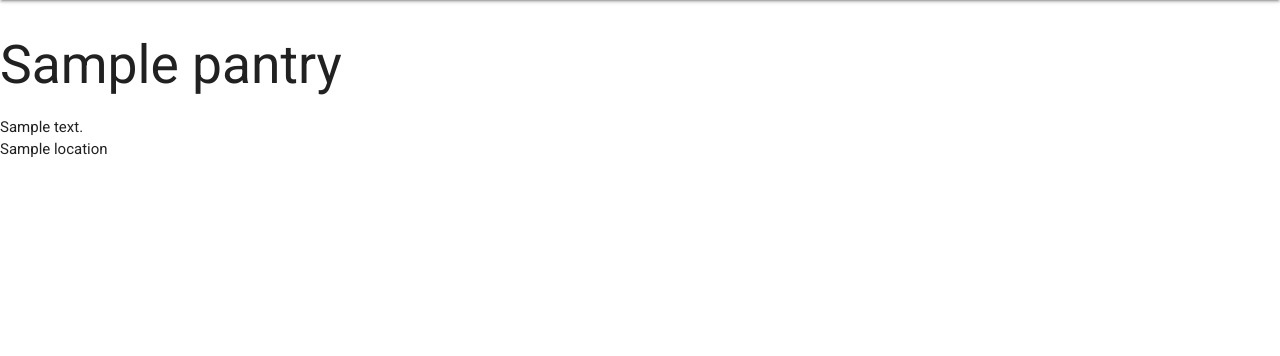
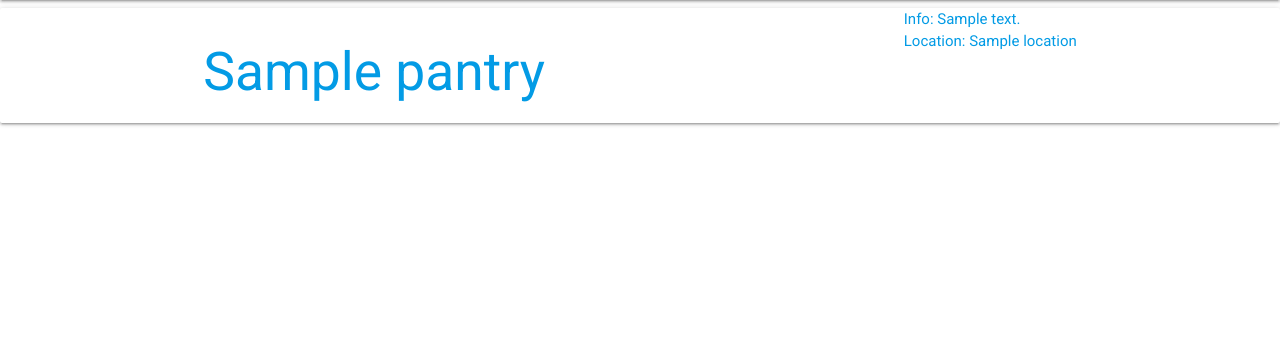
Before and after one commit to mariorojasac/raam, a Django app: template main_app/templates/pantries/index.html in a window 1280 px wide. Shown: the part 64-420 px from the top of the page. Run offline with Django 3.2, Linux system fonts and the light colour scheme; the template is opened without the code that fills it: most values are stand-ins (such as "Sample title", 1, 10 or a date in 2020).

Commit message:
adding index

```diff
--- a/main_app/templates/pantries/index.html
+++ b/main_app/templates/pantries/index.html
@@ -2,12 +2,21 @@
 
 {% block content %}
   {% for pantry in pantries %}
-    <div class="row">
-      <div class="col-md-12">
+   <a href="{% url 'detail' pantry.id %}">
+    <div class="card" >
+      <div class="container">
+      <div class="row">
+      <div class="col left">
         <h2>{{ pantry.name }}</h2>
-        <p>{{ pantry.description }}</p>
-        <p>{{ pantry.location }}</p>
+      </div>
+      <div class="col"></div>
+      <div class="col right">
+        <p>Info: {{ pantry.description }}</p>
+        <p>Location: {{ pantry.location }}</p>
+      </div>
       </div>
     </div>
+    </div>
+    </a>
   {% endfor %}
 {% endblock %}
```
